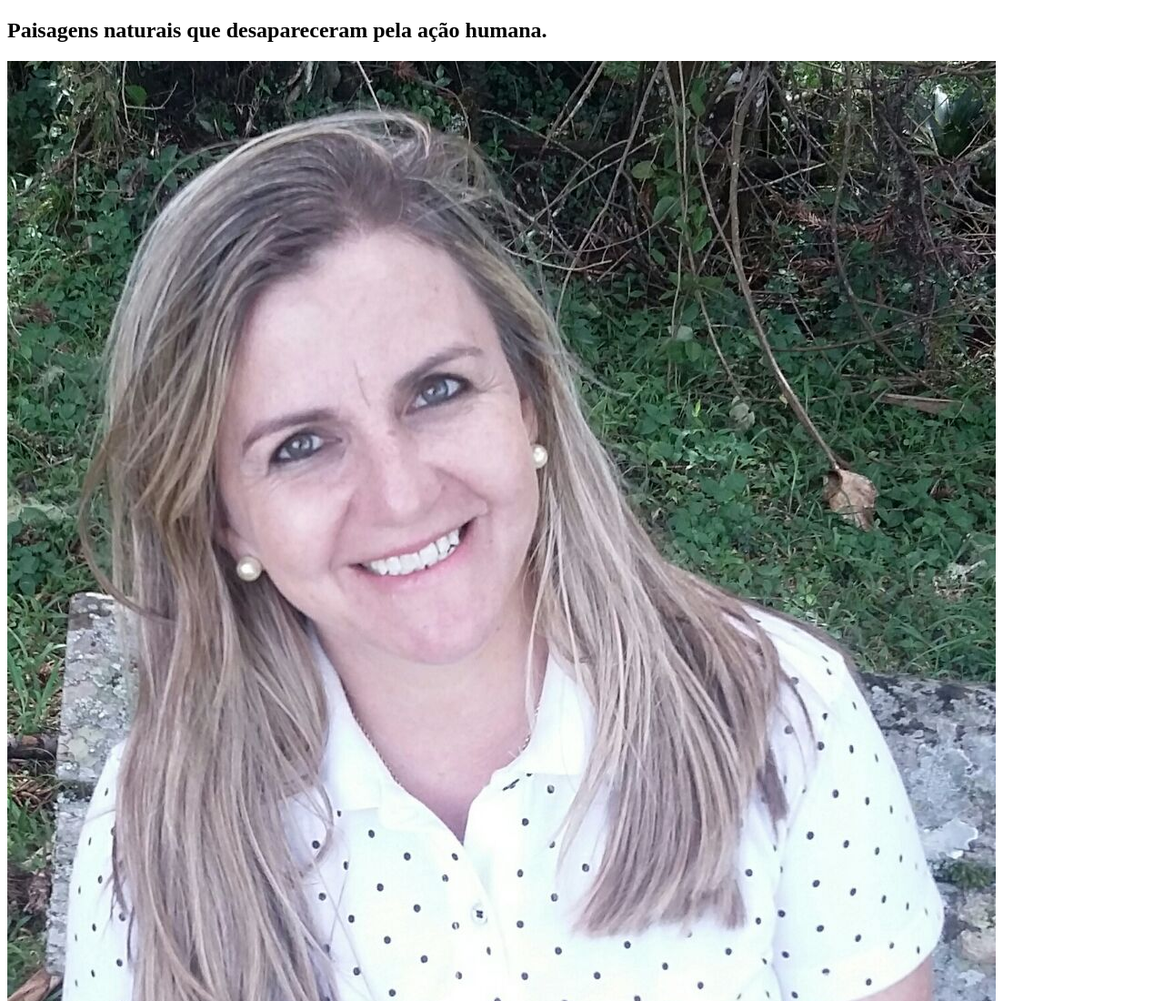
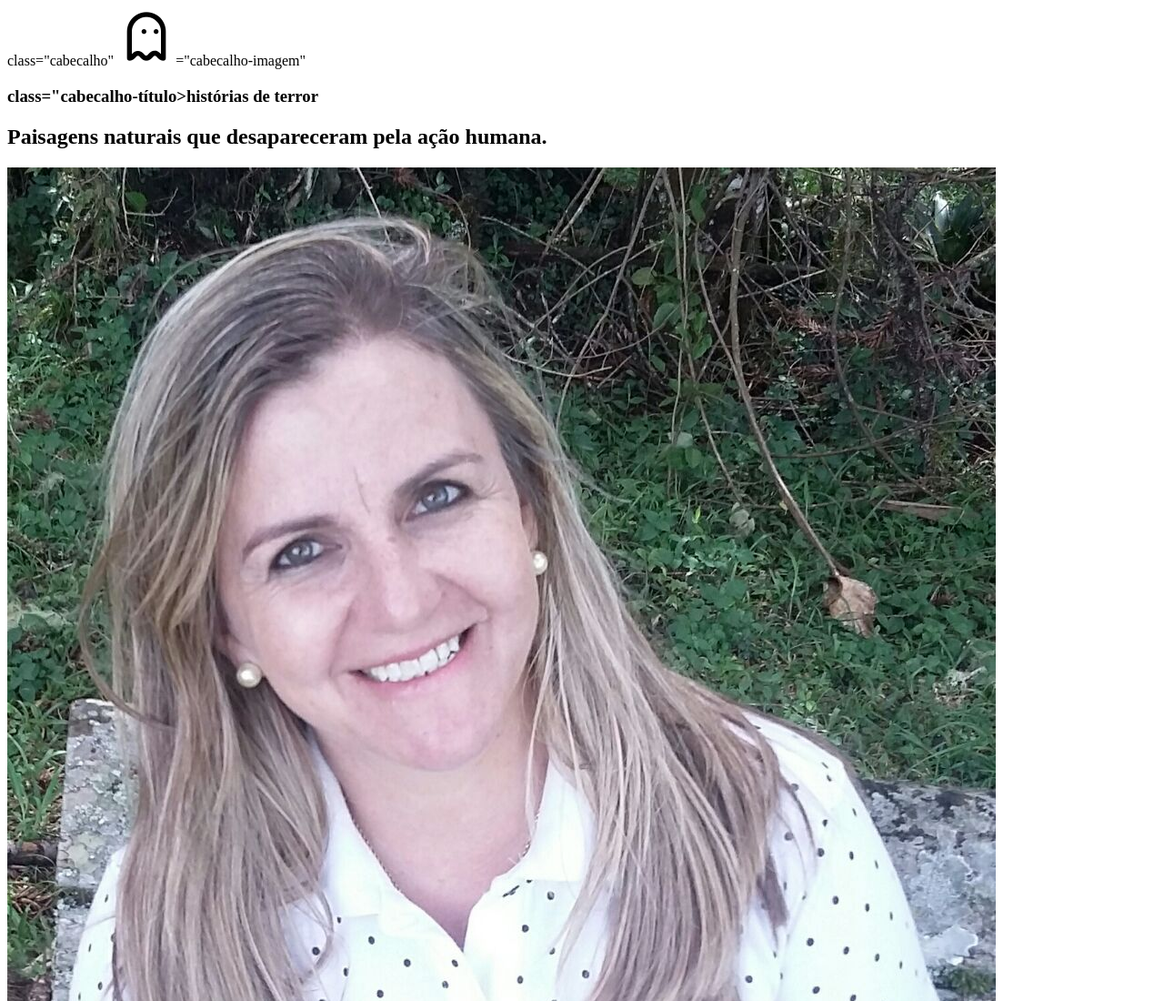
Before and after one commit to evandropeluso/ge-pensamentoc-turma-q, a plain HTML site: page index.html in a window 1280 px wide. Shown: the top 1100 px of the page at 91% size. Drawn offline with Linux system fonts and the light colour scheme.

Commit message:
inclusão do cabeçalho

```diff
--- a/index.html
+++ b/index.html
@@ -6,7 +6,10 @@
     <link rel="stylesheet" href="Style.css">
 </head>
 <body>
-
+<header>class="cabecalho"
+<img src="ghost.png" alt="logo" class>="cabecalho-imagem"
+<h3>class="cabecalho-título>histórias de terror</h3>
+</header>
 <section class="título-principal">
     <h1 id="baner"
     titulo">
```
Also changed, not shown: ghost.png (added).
